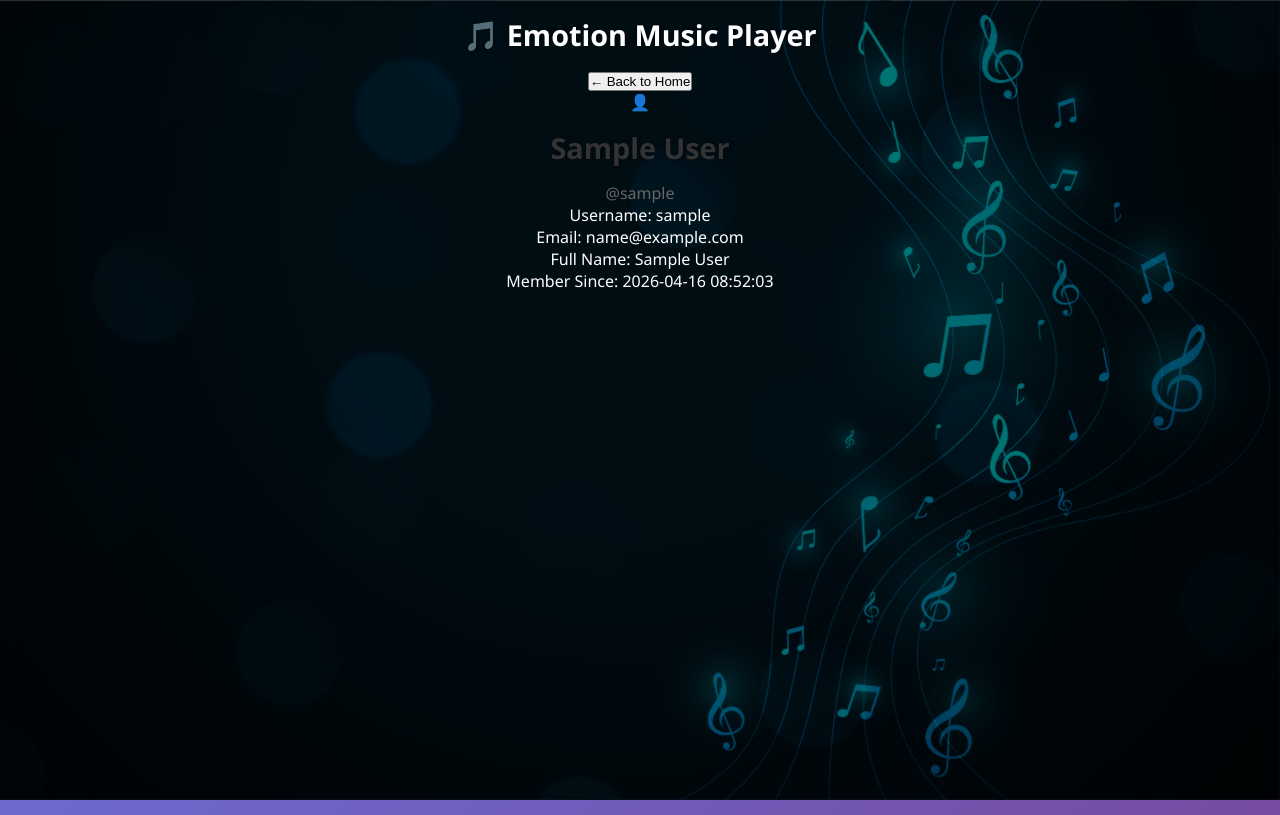
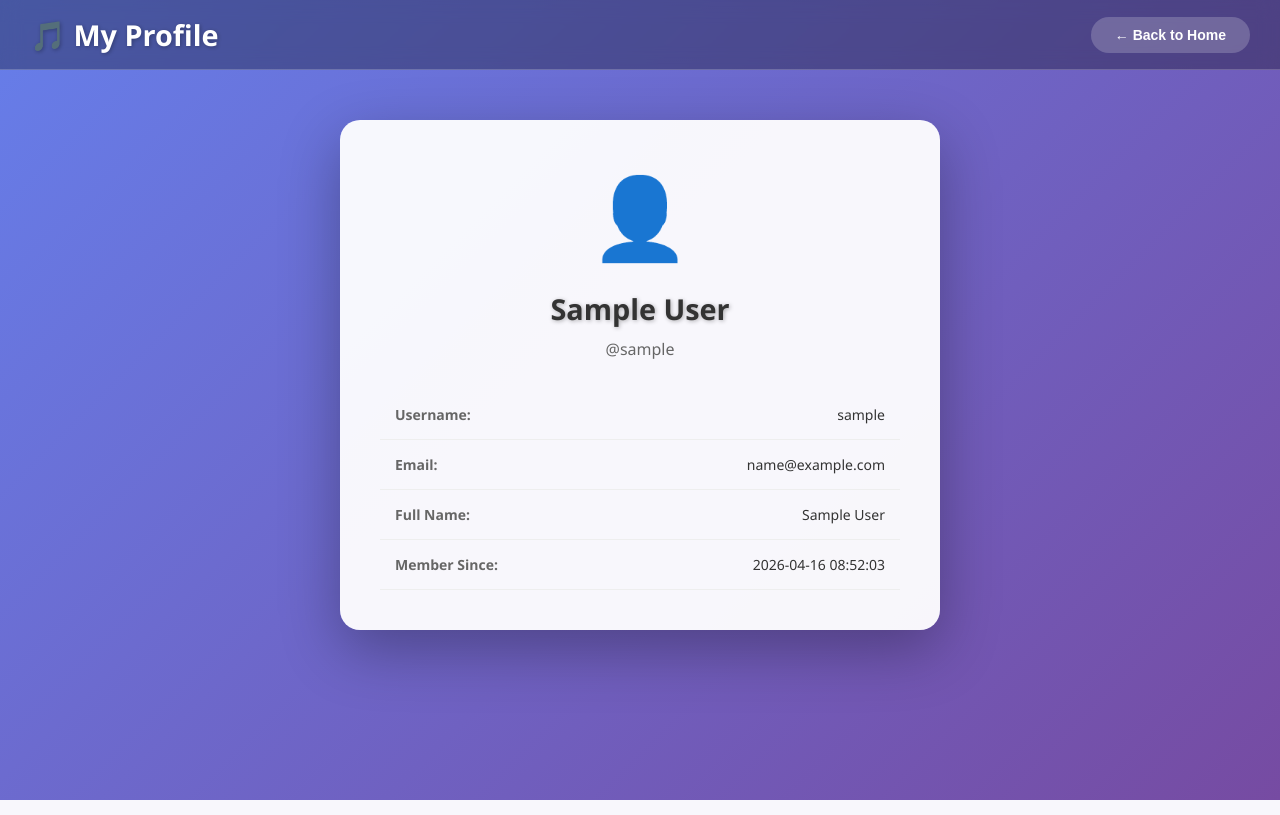
Before and after one commit to samir-rokade/emotion-music-player, a Flask app: page /profile in a window 1280 px wide. Run offline with Flask 3, Linux system fonts and the light colour scheme; the visitor is signed in with stand-in values (Sample User, id 1); data comes from the database, SQL or seed files in the repository.

Commit message:
Update profile.html

```diff
--- a/templates/profile.html
+++ b/templates/profile.html
@@ -3,16 +3,105 @@
 <head>
 <title>My Profile - Emotion Music Player</title>
 <link rel="stylesheet" href="{{ url_for('static', filename='style.css') }}">
+<style>
+    body {
+        background: linear-gradient(135deg, #667eea 0%, #764ba2 100%) !important;
+        min-height: 100vh;
+    }
+
+    body::before, body::after, .music-pattern, .floating-emojis {
+        display: none !important;
+    }
+
+    .profile-header {
+        background: rgba(0, 0, 0, 0.3);
+        backdrop-filter: blur(10px);
+        padding: 15px 30px;
+        display: flex;
+        justify-content: space-between;
+        align-items: center;
+        border-bottom: 1px solid rgba(255,255,255,0.2);
+    }
+
+    .profile-header h2 {
+        color: white !important;
+        margin: 0;
+    }
+
+    .back-btn {
+        background: rgba(255,255,255,0.2);
+        border: none;
+        padding: 10px 24px;
+        border-radius: 25px;
+        color: white;
+        cursor: pointer;
+        font-size: 14px;
+        font-weight: 600;
+        transition: all 0.3s;
+    }
+
+    .back-btn:hover {
+        background: rgba(255,255,255,0.3);
+        transform: translateY(-2px);
+    }
+
+    .profile-container-page {
+        max-width: 600px;
+        margin: 50px auto;
+        background: rgba(255, 255, 255, 0.95);
+        border-radius: 20px;
+        padding: 40px;
+        box-shadow: 0 20px 60px rgba(0,0,0,0.3);
+    }
+
+    .avatar {
+        font-size: 80px;
+        text-align: center;
+        margin-bottom: 20px;
+    }
+
+    .profile-container-page h2 {
+        text-align: center;
+        color: #333;
+        margin-bottom: 10px;
+    }
+
+    .profile-container-page p {
+        text-align: center;
+        color: #666;
+        margin-bottom: 30px;
+    }
+
+    .info-item {
+        padding: 15px;
+        border-bottom: 1px solid #eee;
+        display: flex;
+        justify-content: space-between;
+        align-items: center;
+    }
+
+    .label {
+        font-weight: bold;
+        color: #666;
+        font-size: 14px;
+    }
+
+    .value {
+        color: #333;
+        font-size: 14px;
+        font-weight: 500;
+    }
+</style>
 </head>
-<body style="background: linear-gradient(135deg, #667eea 0%, #764ba2 100%);">
+<body>
 <div class="profile-header">
-    <h2 style="color: white;">🎵 Emotion Music Player</h2>
+    <h2>🎵 My Profile</h2>
     <button class="back-btn" onclick="window.location.href='/'">← Back to Home</button>
 </div>
 <div class="profile-container-page">
     <div class="avatar">👤</div>
-    <h2 style="text-align:center; color:#333;">{{ user.full_name }}</h2>
-    <p style="text-align:center; color:#666;">@{{ user.username }}</p>
+    <h2>{{ user.full_name }}</h2>
+    <p>@{{ user.username }}</p>
     <div class="info-item">
         <span class="label">Username:</span>
         <span class="value">{{ user.username }}</span>
```
